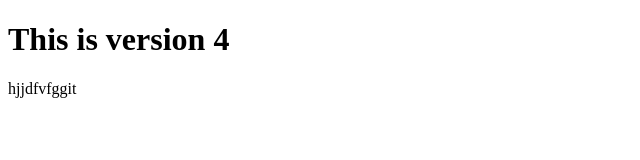
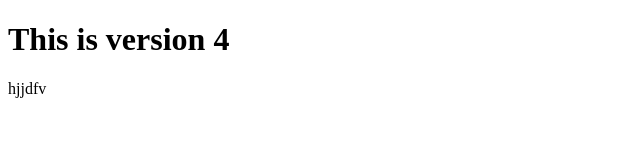
Before and after one commit to Vish2810/Test-Repo, a plain HTML site: page index.html in a window 1280 px wide. Shown: the full height of the page, 0-640 px from the left. Drawn offline with Linux system fonts and the light colour scheme.

Commit message:
version 6

```diff
--- a/index.html
+++ b/index.html
@@ -9,4 +9,4 @@
     <h1>This is version 4</h1>
 </body>
 </html>
-hjjdfvfggit
+hjjdfv
```
